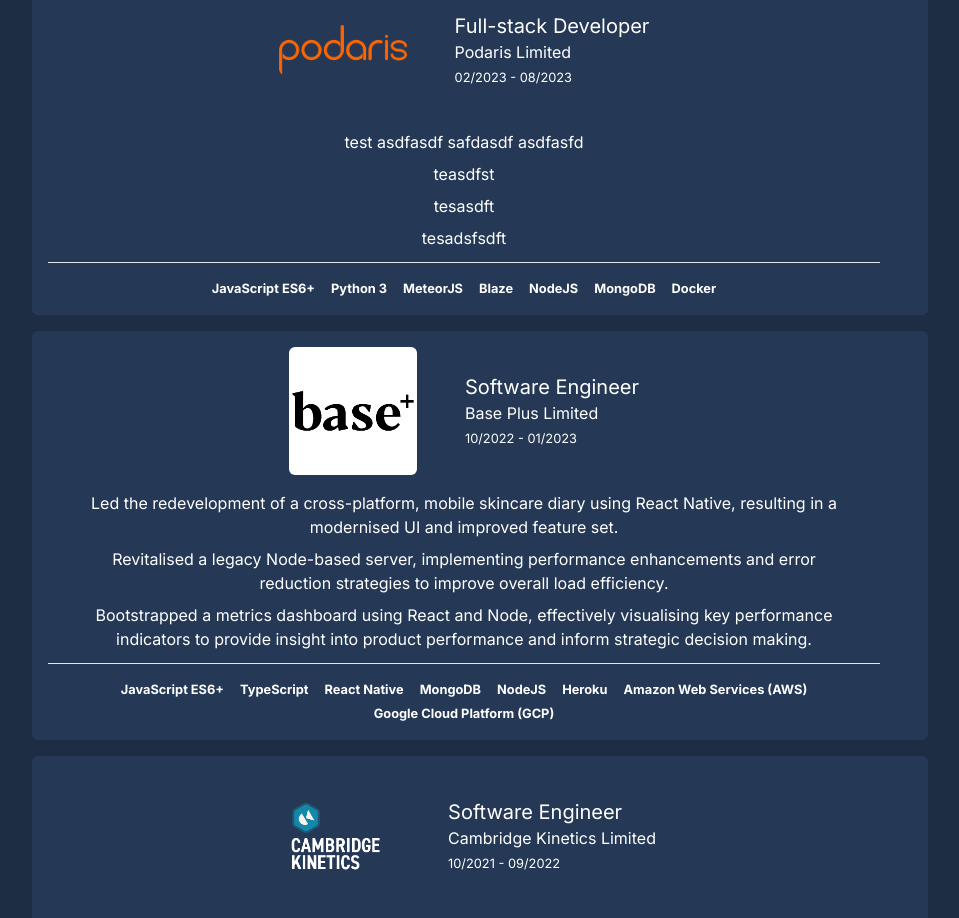
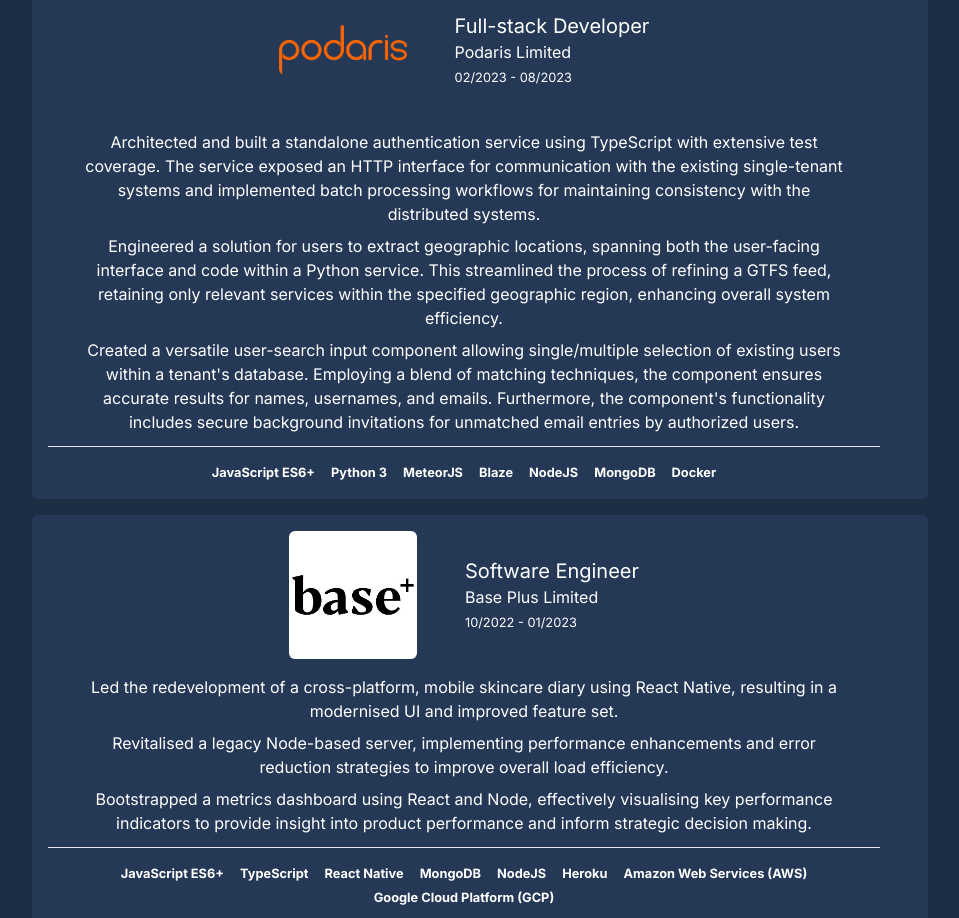
Before and after one commit to danielfamiyeh/famiyeh.com, a Next.js app: page / in a window 1280 px wide. Shown: the part 1700-2618 px from the top of the page, without its empty margins (160-1119 px from the left). Built offline with nearby package versions, Linux system fonts and the light colour scheme; a web font is replaced by a local one.

Commit message:
Finish podaris experience bullet points

```diff
--- a/data/experience.ts
+++ b/data/experience.ts
@@ -5,10 +5,9 @@ export const experiences: Experience[] = [
     title: "Full-stack Developer",
     employer: "Podaris Limited",
     description: [
-      "test asdfasdf safdasdf asdfasfd",
-      "teasdfst",
-      "tesasdft",
-      "tesadsfsdft",
+      "Architected and built a standalone authentication service using TypeScript with extensive test coverage. The service exposed an HTTP interface for communication with the existing single-tenant systems and implemented batch processing workflows for maintaining consistency with the distributed systems.",
+      "Engineered a solution for users to extract geographic locations, spanning both the user-facing interface and code within a Python service. This streamlined the process of refining a GTFS feed, retaining only relevant services within the specified geographic region, enhancing overall system efficiency.",
+      "Created a versatile user-search input component allowing single/multiple selection of existing users within a tenant's database. Employing a blend of matching techniques, the component ensures accurate results for names, usernames, and emails. Furthermore, the component's functionality includes secure background invitations for unmatched email entries by authorized users.",
     ],
     skills: [
       "JavaScript ES6+",
```
Also changed, not shown: public/vectors/hero-left.png (added).
